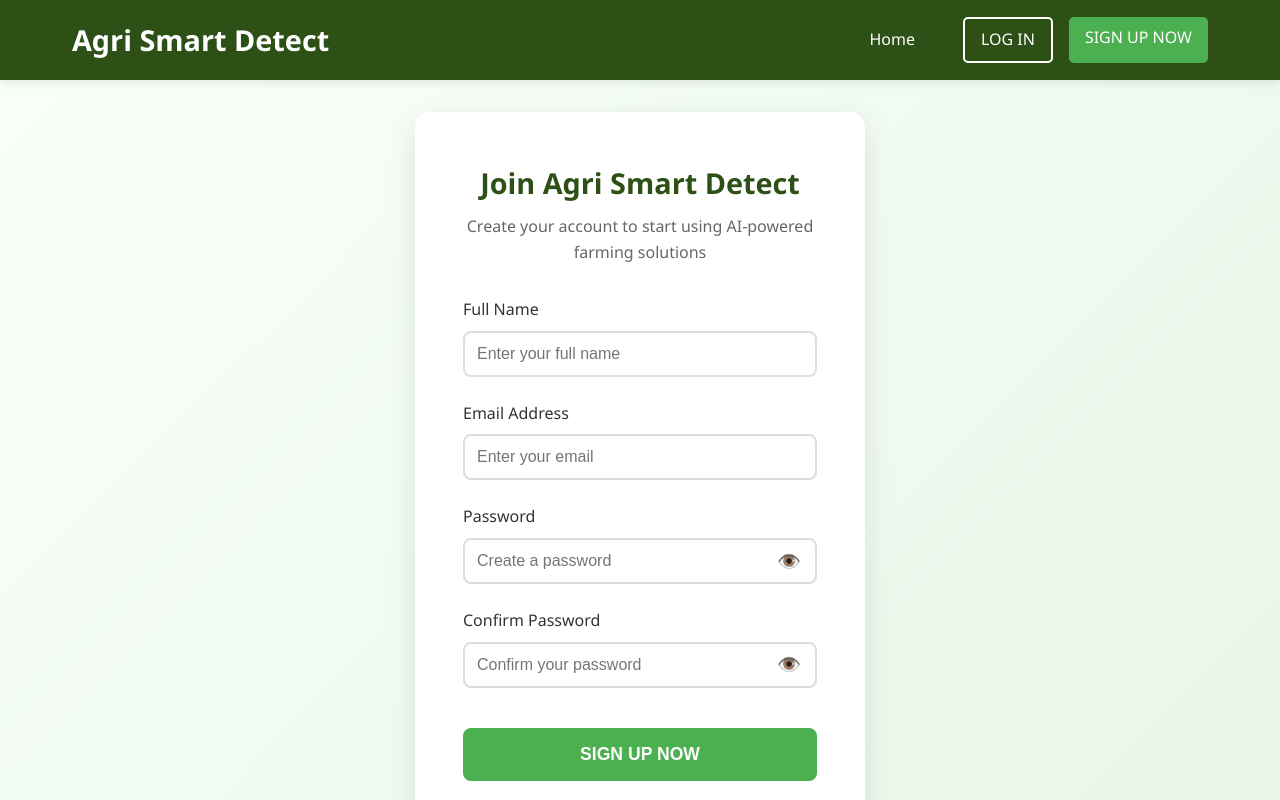
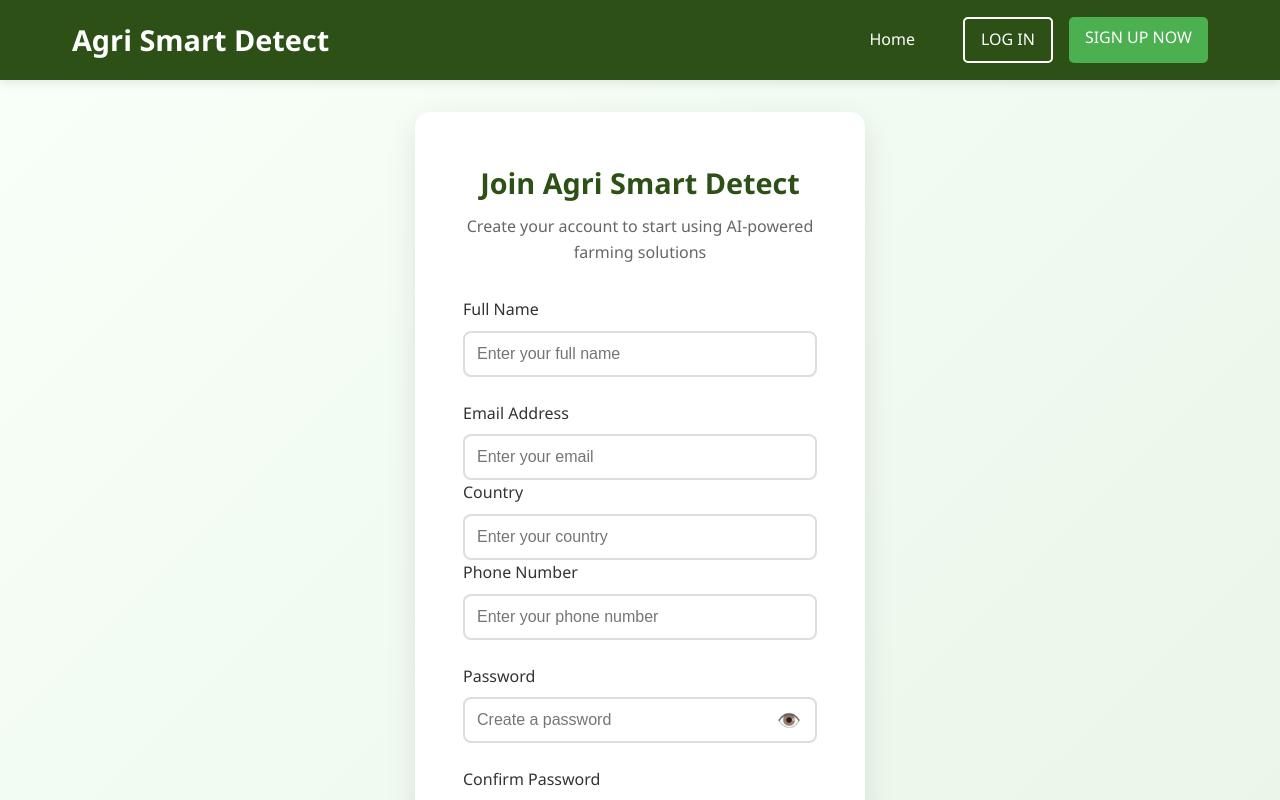
Before and after one commit to Adreen-99/agri-smart-detect-frontend, a React (Create React App) app: page /register in a window 1280 px wide. Shown: the top 800 px of the page. Built offline with nearby package versions, Linux system fonts and the light colour scheme.

Commit message:
changes on the sign up page

```diff
--- a/src/pages/Auth/RegisterPage.js
+++ b/src/pages/Auth/RegisterPage.js
@@ -81,6 +81,32 @@ const RegisterPage = () => {
               required
               placeholder="Enter your email"
             />
+          <div className="form-group">
+            <label htmlFor="country">Country</label>
+            <input
+              type="text"
+              id="country"
+              name="country"
+              value={formData.country}
+              onChange={handleChange}
+              required
+              placeholder="Enter your country"
+            />
+          </div>
+
+          <div className="form-group">
+            <label htmlFor="phoneNumber">Phone Number</label>
+            <input
+              type="tel"
+              id="phoneNumber"
+              name="phoneNumber"
+              value={formData.phoneNumber}
+              onChange={handleChange}
+              required
+              placeholder="Enter your phone number"
+            />
+          </div>
+
           </div>
 
 
```
